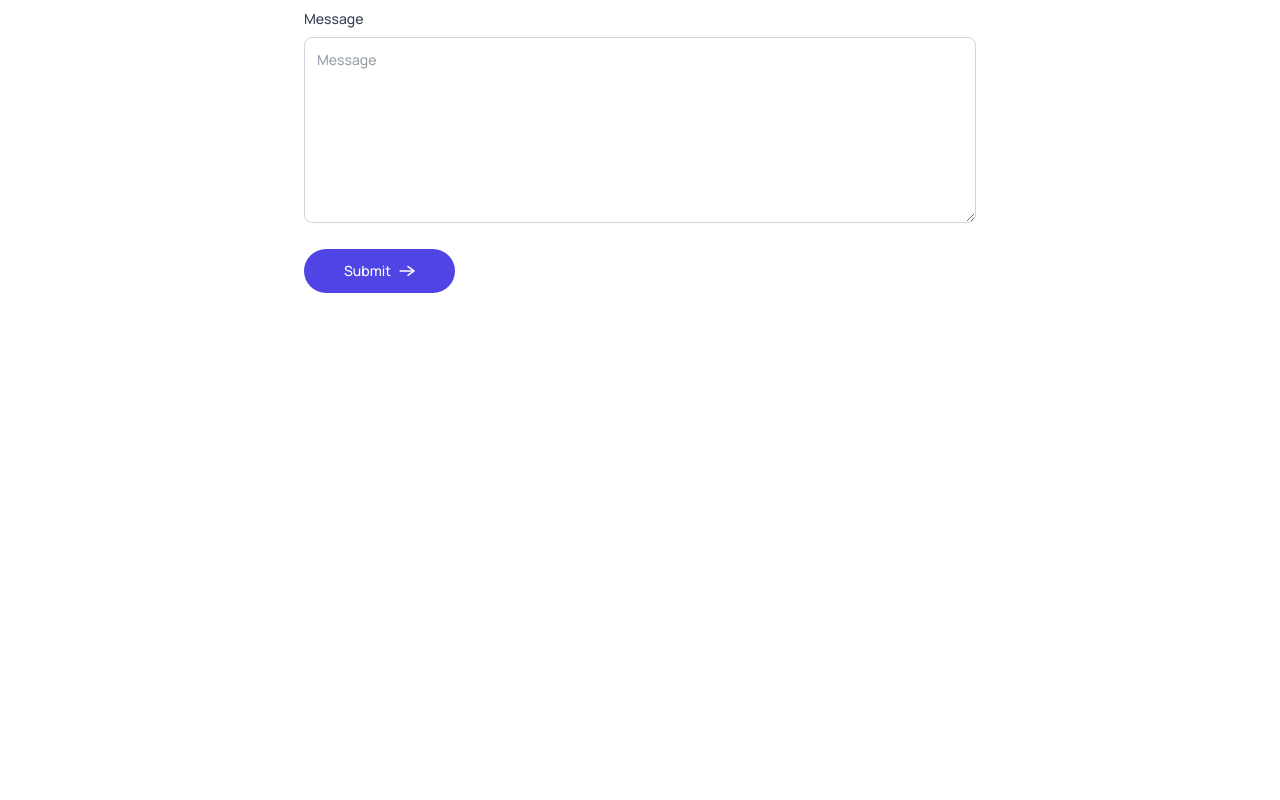
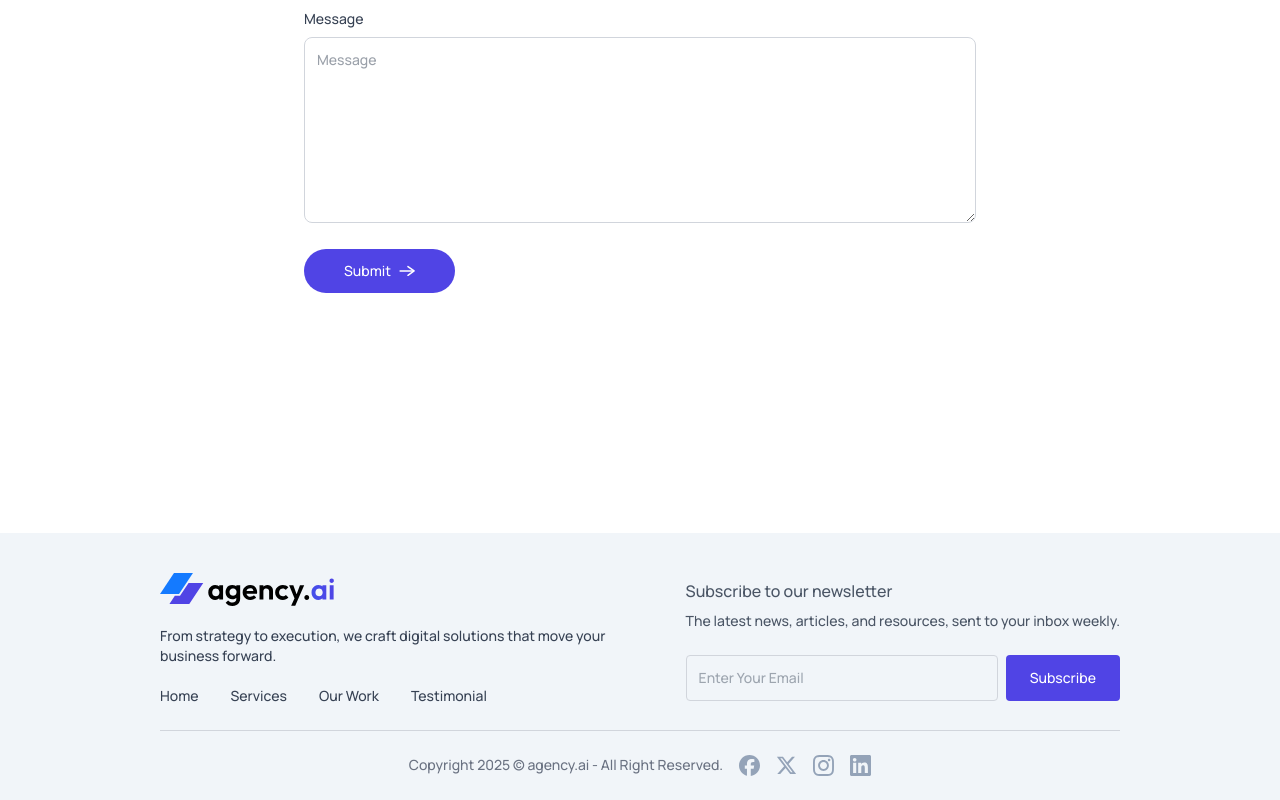
Before and after one commit to AliyanDev05/Agency-AI-, a React (Vite) app: page / in a window 1280 px wide. Shown: the part 3580-4380 px from the top of the page. Before the commit the page ends 3953 px from the top, so only its background shows below. Built offline with nearby package versions, Linux system fonts and the light colour scheme.

Commit message:
[AgencyAI-0008] implemented footer section and completed the Project

```diff
--- a/src/App.jsx
+++ b/src/App.jsx
@@ -7,6 +7,7 @@
 import OurTeam from "./components/OurTeam";
 import ContactUs from "./components/ContactUs";
 import { Toaster } from "react-hot-toast";
+import Footer from "./components/Footer";
 
 function App() {
   const [theme, setTheme] = useState(() => {
@@ -26,6 +27,7 @@
       <OurWork />
       <OurTeam />
       <ContactUs />
+      <Footer theme={theme} />
     </div>
   );
 }
--- /dev/null
+++ b/src/components/Footer.jsx
@@ -0,0 +1,84 @@
+import React from "react";
+import assets from "../assets/assets";
+
+const Footer = ({ theme }) => {
+  return (
+    <div
+      className="dark:bg-gray-900 pt-10 sm:pt-10 bg-slate-100 mt-20 sm:mt-40
+     px-4 sm:px-10 lg:px-24 xl:px-40"
+    >
+      <div className="flex justify-between lg:items-center max-lg:flex-col gap-10">
+        <div className="space-y-5 text-sm text-gray-700 dark:text-gray-400">
+          <img
+            src={theme === "dark" ? assets.logo_dark : assets.logo}
+            alt=""
+            className="w-32 sm:w-44"
+          />
+          <p className="max-w-md">
+            From strategy to execution, we craft digital solutions that move
+            your business forward.
+          </p>
+
+          <ul className="flex gap-8">
+            <li>
+              <a href="#" className="hover:text-primary">
+                Home
+              </a>
+            </li>
+            <li>
+              <a href="#services" className="hover:text-primary">
+                Services
+              </a>
+            </li>
+            <li>
+              <a href="#our-work" className="hover:text-primary">
+                Our Work
+              </a>
+            </li>
+            <li>
+              <a href="#our-work" className="hover:text-primary">
+                Testimonial
+              </a>
+            </li>
+          </ul>
+        </div>
+
+        <div className="text-gray-600 dark:text-gray-400">
+          <h3 className="font-semibold">Subscribe to our newsletter</h3>
+          <p className="text-sm mt-2 mb-6">
+            The latest news, articles, and resources, sent to your inbox weekly.
+          </p>
+          <div className="flex gap-2 text-sm">
+            <input
+              type="email"
+              placeholder="Enter Your Email"
+              className="p-3 rounded w-full bg-transparent border
+               border-gray-300 dark:border-gray-500 dark:text-gray-200 text-sm outline-none"
+            />
+            <button className="text-white bg-primary rounded px-6 cursor-pointer">
+              {" "}
+              Subscribe
+            </button>
+          </div>
+        </div>
+      </div>
+
+      <hr className="border-gray-300 dark:border-gray-600 my-6" />
+      <div
+        className="pb-6 text-sm text-gray-500 flex flex-wrap gap-4
+      justify-center "
+      >
+        <p>Copyright 2025 © agency.ai - All Right Reserved.</p>
+
+        <div className="flex items-center justify-between gap-4">
+          <img src={assets.facebook_icon} alt="" />
+          <img src={assets.twitter_icon} alt="" />
+          <img src={assets.instagram_icon} alt="" />
+          <img src={assets.linkedin_icon} alt="" />
+        </div>
+      </div>
+    </div>
+  );
+};
+
+export default Footer;
--- a/src/components/Navbar.jsx
+++ b/src/components/Navbar.jsx
@@ -73,7 +73,7 @@
           onClick={() => setSidebarOpen(true)}
         />
         <a
-          href="#contact-Us"
+          href="#contact-us"
           className="text-sm max-sm:hidden flex
         items-center gap-2 bg-primary text-white px-6 py-2 rounded-full
         cursor-pointer hover:scale-103 transition-all"
```
